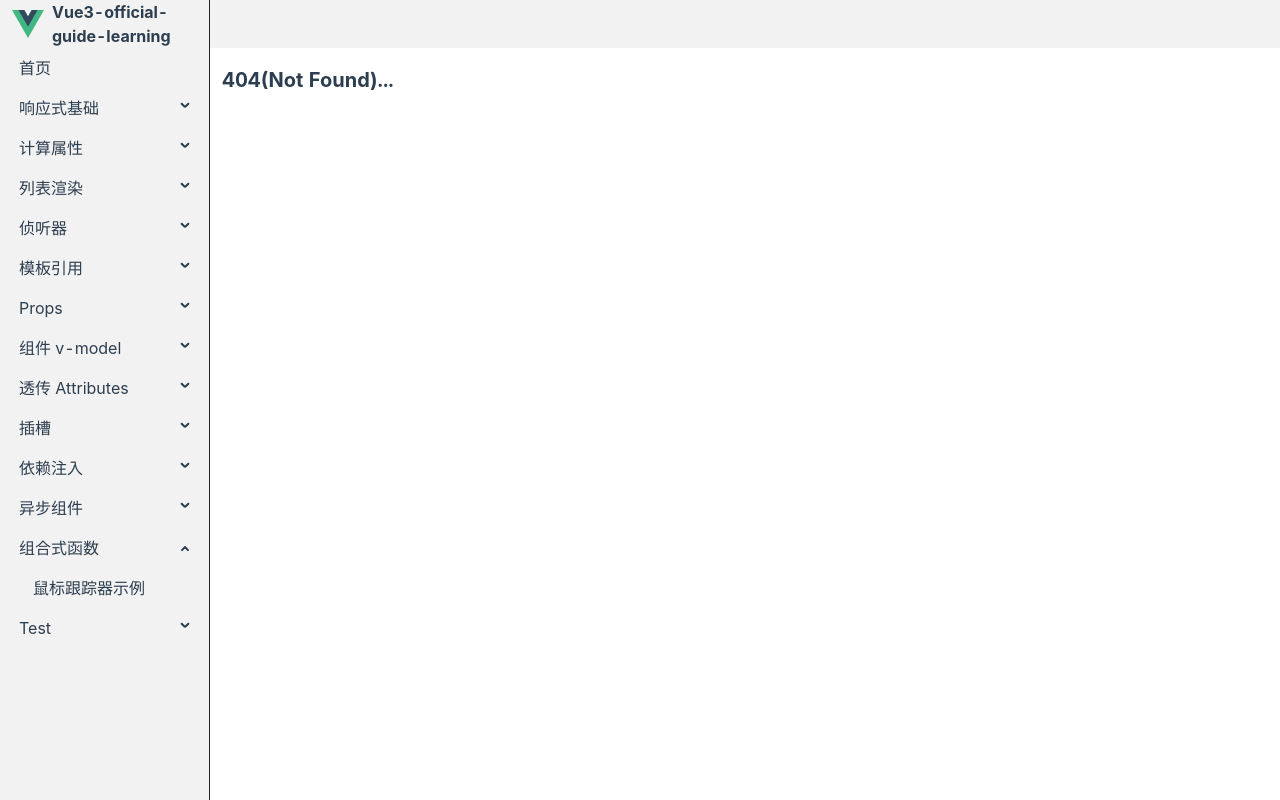
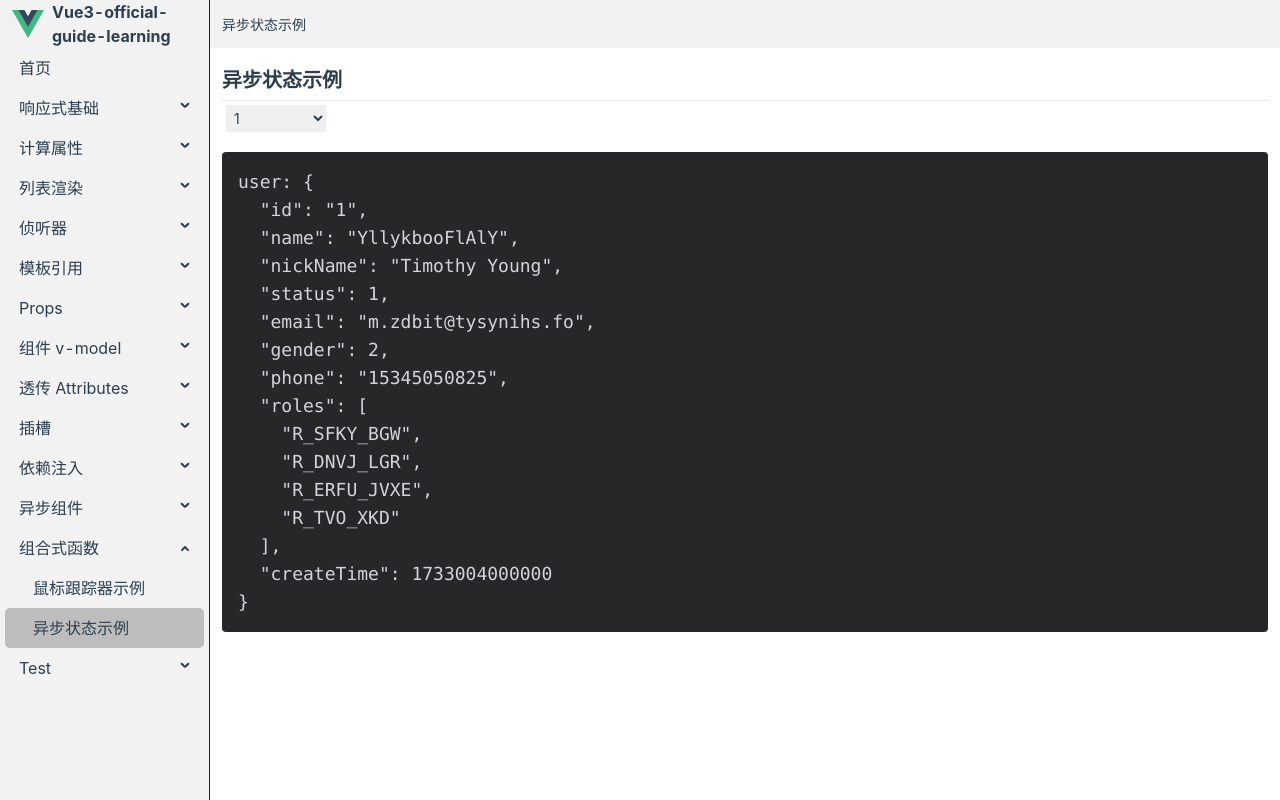
Before and after one commit to yuanlee301415/vue3-official-guide-learning, a Vue app: page /composables/async-state-example in a window 1280 px wide. Before the commit this address had no page. Built offline with nearby package versions, Linux system fonts and the light colour scheme.

Commit message:
组合式函数》异步状态示例

```diff
--- a/src/router/routes/modules/composables.js
+++ b/src/router/routes/modules/composables.js
@@ -15,6 +15,13 @@ const COMPOSABLES_ROUTE = {
         title: '鼠标跟踪器示例',
       },
     },
+    {
+      path: 'async-state-example',
+      component: () => import('@/views/composables/async-state-example/index.vue'),
+      meta: {
+        title: '异步状态示例',
+      },
+    },
   ],
 }
 
--- /dev/null
+++ b/src/views/composables/async-state-example/fetch.js
@@ -0,0 +1,24 @@
+import { ref, toValue, watchEffect } from 'vue'
+
+export function useFetch(url) {
+  const data = ref(null)
+  const error = ref(null)
+
+  async function fetchData() {
+    try {
+      const res = await fetch(toValue(url))
+      data.value = await res.json()
+    } catch (e) {
+      error.value = e
+    }
+  }
+
+  watchEffect(() => {
+    void fetchData()
+  })
+
+  return {
+    data,
+    error,
+  }
+}
--- /dev/null
+++ b/src/views/composables/async-state-example/index.vue
@@ -0,0 +1,24 @@
+<script setup>
+import { computed, ref } from 'vue'
+import { useFetch } from './fetch.js'
+
+defineOptions({ name: 'async-state-example' })
+
+const id = ref('1')
+const url = computed(() => `/data/users/user-${id.value}.json`)
+const { data, error } = useFetch(url)
+</script>
+
+<template>
+  <div>
+    <h1>异步状态示例</h1>
+    <hr />
+    <select v-model="id" class="p-1 m-1 w-[100px]">
+      <option v-for="n of 4" :key="n">{{ n }}</option>
+    </select>
+    <code v-if="data">user: {{ data }}</code>
+    <code v-else-if="error">{{ error }}</code>
+  </div>
+</template>
+
+<style scoped lang="less"></style>
```
